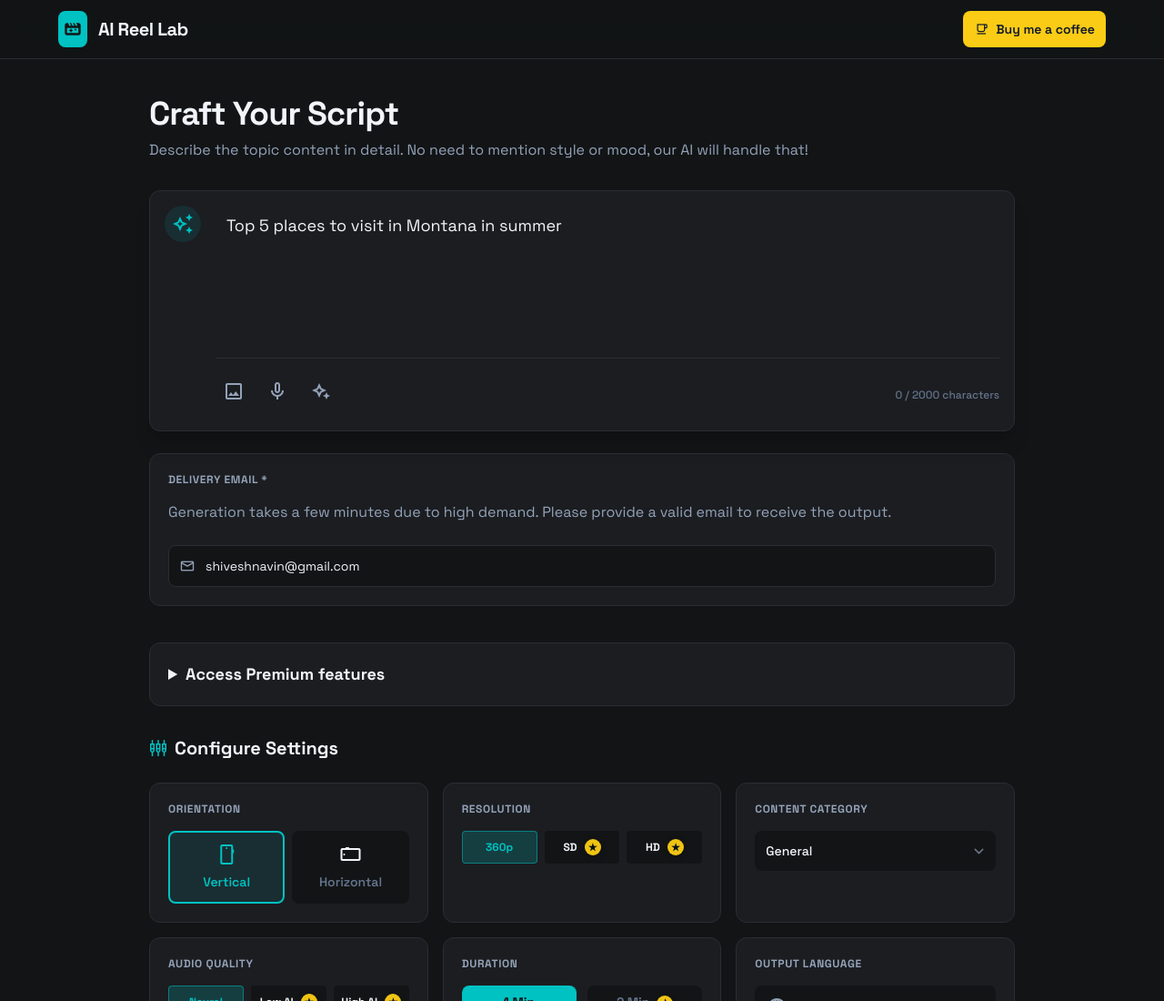
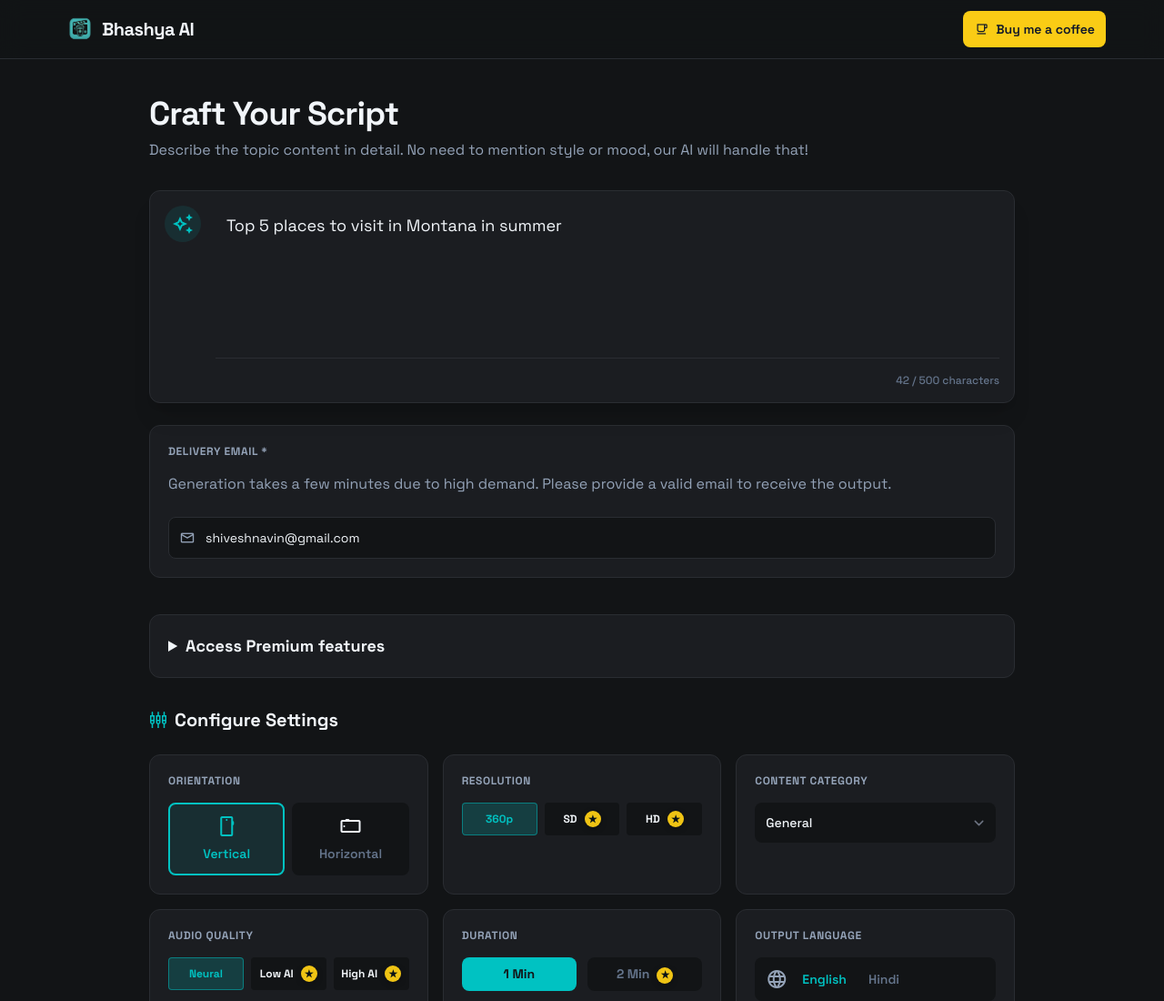
Before and after one commit to shiveshnavin/bhashya-ai, a website: page public/index.html in a window 1280 px wide. Shown: the top 1100 px of the page at 91% size. Drawn offline with nearby package versions, Linux system fonts and the light colour scheme.

Commit message:
Input UI done

```diff
--- a/public/index.html
+++ b/public/index.html
@@ -5,7 +5,7 @@
 <head>
     <meta charset="utf-8" />
     <meta content="width=device-width, initial-scale=1.0" name="viewport" />
-    <title>Create AI Reel Video - AI Reel Lab</title>
+    <title>Create AI Reel Video - Bhashya AI</title>
     <script src="https://cdn.tailwindcss.com?plugins=forms,container-queries"></script>
     <link href="https://fonts.googleapis.com/css2?family=Space+Grotesk:wght@300;400;500;600;700&amp;display=swap"
         rel="stylesheet" />
@@ -105,11 +105,11 @@
     <header
         class="sticky top-0 z-50 border-b border-border-muted bg-background-light/80 dark:bg-background-dark/80 backdrop-blur-md">
         <div class="max-w-[1200px] mx-auto px-6 h-16 flex items-center justify-between">
-            <div class="flex items-center gap-3">
-                <div class="bg-primary p-1.5 rounded-lg flex items-center justify-center">
-                    <span class="material-symbols-outlined text-background-dark font-bold text-xl">movie_filter</span>
+            <div class="flex items-center">
+                <div class="flex items-center justify-center">
+                    <img src="logo.png" alt="Bhashya AI" class="w-12 h-24 rounded-md object-contain" />
                 </div>
-                <h1 class="text-xl font-bold tracking-tight">AI Reel Lab</h1>
+                <h1 class="text-xl font-bold tracking-tight">Bhashya AI</h1>
             </div>
             <div class="flex items-center gap-6">
                 <div class="ml-auto">
@@ -151,7 +151,7 @@
                             <div
                                 class="flex items-center justify-between pt-4 border-t border-slate-100 dark:border-border-muted">
                                 <div class="flex gap-2">
-                                    <button class="p-2 text-slate-400 hover:text-primary transition-colors"
+                                    <!-- <button class="p-2 text-slate-400 hover:text-primary transition-colors"
                                         title="Attach Image Reference">
                                         <span class="material-symbols-outlined">image</span>
                                     </button>
@@ -162,9 +162,10 @@
                                     <button class="p-2 text-slate-400 hover:text-primary transition-colors"
                                         title="AI Refine Prompt">
                                         <span class="material-symbols-outlined">magic_button</span>
-                                    </button>
+                                    </button> -->
                                 </div>
-                                <div class="text-xs text-slate-500 font-medium">0 / 2000 characters</div>
+                                <div data-prompt-counter class="text-xs text-slate-500 font-medium">0 / 500 characters
+                                </div>
                             </div>
                         </div>
                     </div>
--- a/public/index.js
+++ b/public/index.js
@@ -73,10 +73,24 @@ function setupFormListeners() {
     // Token (example: set from elsewhere)
     // obj.token = ...
 
-    // Prompt textarea: update object as text changes
+    // Prompt textarea: update object as text changes and show character counter
     const promptEl = document.querySelector('[data-prompt]');
+    const PROMPT_MAX = 500;
+    const promptCounter = document.querySelector('[data-prompt-counter]');
     if (promptEl) {
+        try { promptEl.setAttribute('maxlength', String(PROMPT_MAX)); } catch (e) { /* ignore */ }
+        const updateCounter = () => {
+            try {
+                if (promptEl.value.length > PROMPT_MAX) {
+                    promptEl.value = promptEl.value.slice(0, PROMPT_MAX);
+                }
+                if (promptCounter) promptCounter.textContent = `${promptEl.value.length} / ${PROMPT_MAX} characters`;
+            } catch (e) { /* ignore */ }
+        };
+        // initialize
+        updateCounter();
         promptEl.addEventListener('input', () => {
+            updateCounter();
             obj.prompt = promptEl.value;
             console.log(JSON.stringify(obj, null, 2));
         });
```
Also changed, not shown: public/favicon.ico (added), public/logo.png (added).
